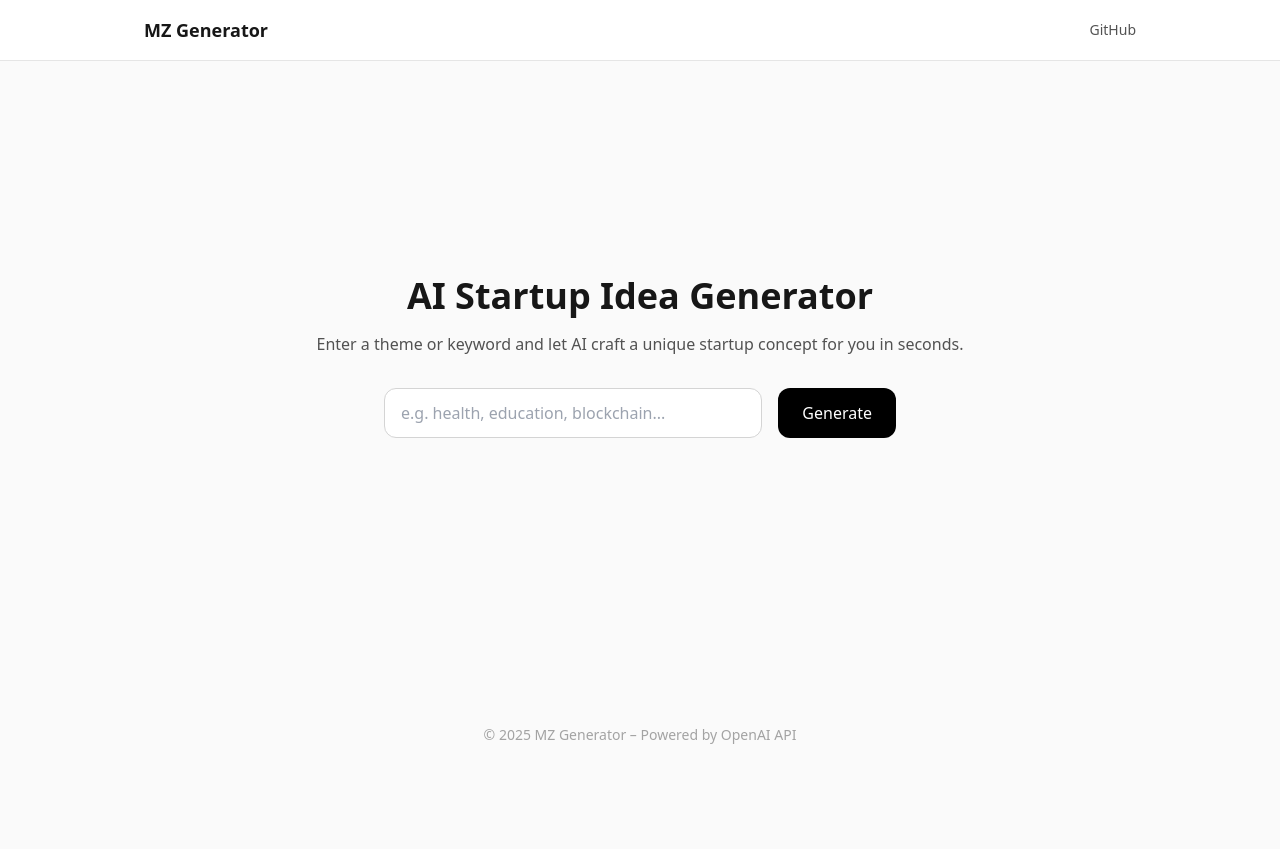
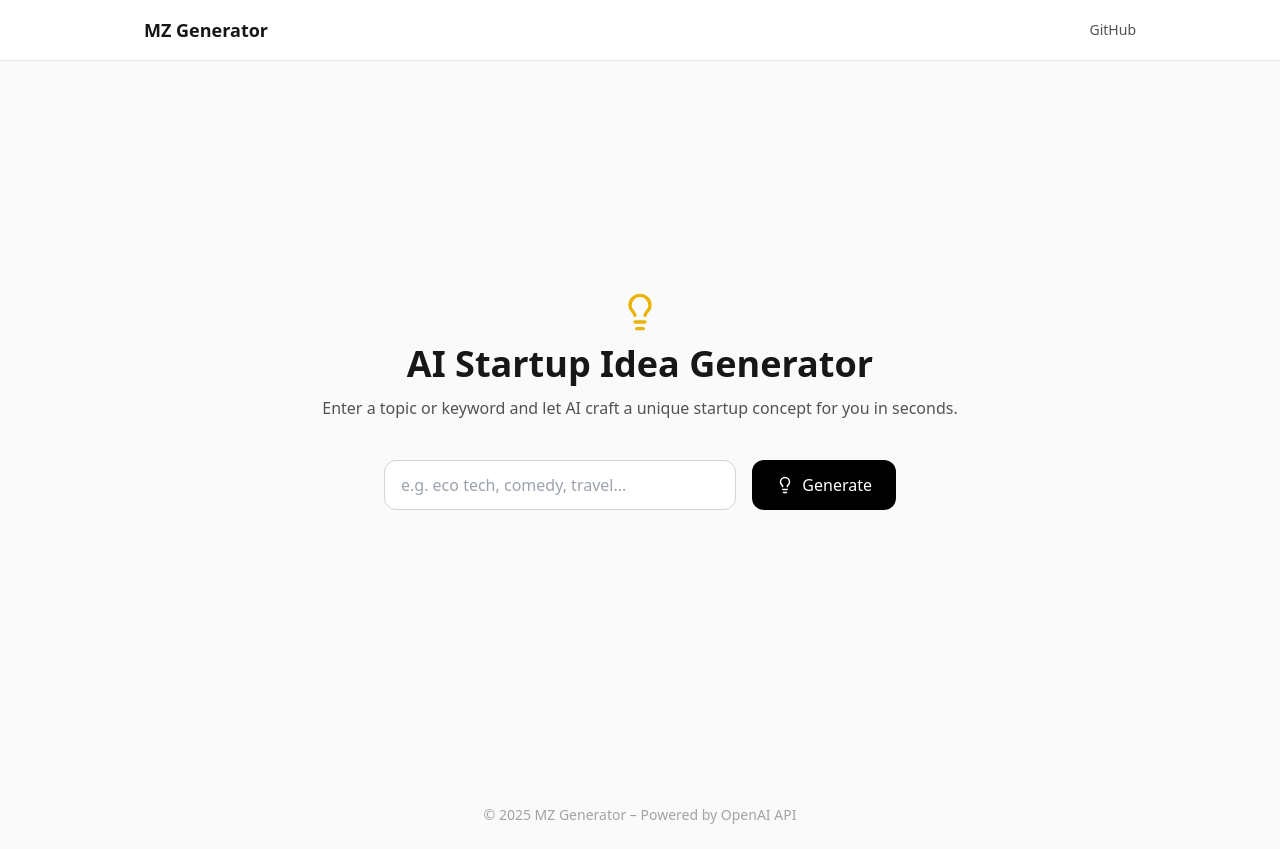
Before and after one commit to mehdi-zayani/mz-startup-generator, a Next.js app: page / in a window 1280 px wide. Before the commit the page ends 800 px from the top, so only its background shows below. Built offline with nearby package versions, Linux system fonts and the light colour scheme.

Commit message:
feat(ui): add dark mode support and dynamic SVG background for generated ideas

```diff
--- a/package.json
+++ b/package.json
@@ -9,6 +9,7 @@
     "lint": "eslint"
   },
   "dependencies": {
+    "framer-motion": "^12.23.24",
     "lucide-react": "^0.552.0",
     "next": "16.0.1",
     "openai": "^6.8.1",
--- a/src/app/page.tsx
+++ b/src/app/page.tsx
@@ -1,6 +1,7 @@
 "use client";
 
-import { Check, Copy } from "lucide-react";
+import { motion } from "framer-motion";
+import { Check, Copy, Lightbulb, Loader2 } from "lucide-react";
 import { useState } from "react";
 
 export default function HomePage() {
@@ -8,22 +9,24 @@ export default function HomePage() {
   const [idea, setIdea] = useState<string | null>(null);
   const [loading, setLoading] = useState(false);
   const [copied, setCopied] = useState(false);
+  const [svgSeed, setSvgSeed] = useState(Math.random());
 
   const generateIdea = async () => {
     if (!theme.trim()) {
-      setIdea("Please enter a theme before generating.");
+      setIdea("Please enter a topic before generating.");
       return;
     }
 
     setLoading(true);
     setIdea(null);
     setCopied(false);
+    setSvgSeed(Math.random());
 
     try {
       const response = await fetch("/api/generate", {
         method: "POST",
         headers: { "Content-Type": "application/json" },
-        body: JSON.stringify({ theme }),
+        body: JSON.stringify({ topic: theme }),
       });
 
       const data = await response.json();
@@ -43,50 +46,122 @@ export default function HomePage() {
     }
   };
 
+  // Génération d’un SVG abstrait basé sur le seed (lié au thème)
+  const renderSVG = () => {
+    const hue = Math.floor(svgSeed * 360);
+    const shapes = Array.from({ length: 6 }, (_, i) => {
+      const x = Math.random() * 300;
+      const y = Math.random() * 150;
+      const r = Math.random() * 50 + 10;
+      return (
+        <circle
+          key={i}
+          cx={x}
+          cy={y}
+          r={r}
+          fill={`hsl(${(hue + i * 60) % 360}, 70%, 60%)`}
+          fillOpacity="0.3"
+        />
+      );
+    });
+
+    return (
+      <svg
+        viewBox="0 0 300 150"
+        className="absolute inset-0 w-full h-full opacity-10 dark:opacity-20"
+      >
+        {shapes}
+      </svg>
+    );
+  };
+
   return (
-    <div className="flex flex-col items-center justify-center py-20 px-6 text-center min-h-[80vh]">
-      <h2 className="text-3xl sm:text-4xl font-semibold mb-4">AI Startup Idea Generator</h2>
-      <p className="text-neutral-600 max-w-2xl mb-8">
-        Enter a theme or keyword and let AI craft a unique startup concept for you in seconds.
-      </p>
+    <div className="flex flex-col items-center justify-center py-20 px-6 min-h-[90vh] text-center bg-neutral-50 dark:bg-neutral-900 transition-colors">
+      <motion.div
+        initial={{ opacity: 0, y: 15 }}
+        animate={{ opacity: 1, y: 0 }}
+        transition={{ duration: 0.5 }}
+        className="flex flex-col items-center gap-3"
+      >
+        <Lightbulb className="w-10 h-10 text-yellow-500 dark:text-yellow-400" />
+        <h1 className="text-3xl sm:text-4xl font-bold text-neutral-900 dark:text-neutral-100">
+          AI Startup Idea Generator
+        </h1>
+        <p className="text-neutral-600 dark:text-neutral-400 max-w-2xl">
+          Enter a topic or keyword and let AI craft a unique startup concept for you in seconds.
+        </p>
+      </motion.div>
 
-      <div className="flex flex-col sm:flex-row gap-4 w-full max-w-lg mb-6">
+      <div className="flex flex-col sm:flex-row gap-4 w-full max-w-lg mt-10">
         <input
           type="text"
-          placeholder="e.g. health, education, blockchain..."
+          placeholder="e.g. eco tech, comedy, travel..."
           value={theme}
           onChange={(e) => setTheme(e.target.value)}
-          className="flex-1 px-4 py-3 border border-neutral-300 rounded-xl focus:outline-none focus:ring-2 focus:ring-black"
+          className="flex-1 px-4 py-3 border border-neutral-300 dark:border-neutral-700 bg-white dark:bg-neutral-800 text-neutral-900 dark:text-neutral-100 rounded-xl focus:outline-none focus:ring-2 focus:ring-black dark:focus:ring-white"
         />
         <button
           onClick={generateIdea}
           disabled={loading}
-          className={`px-6 py-3 rounded-xl font-medium transition ${
+          className={`px-6 py-3 rounded-xl font-medium flex items-center justify-center gap-2 transition ${
             loading
-              ? "bg-neutral-300 cursor-not-allowed"
-              : "bg-black text-white hover:bg-neutral-800"
+              ? "bg-neutral-300 dark:bg-neutral-700 cursor-not-allowed"
+              : "bg-black text-white hover:bg-neutral-800 dark:bg-white dark:text-black dark:hover:bg-neutral-200"
           }`}
         >
+          {loading ? <Loader2 className="w-5 h-5 animate-spin" /> : <Lightbulb size={18} />}
           {loading ? "Generating..." : "Generate"}
         </button>
       </div>
 
-      <div className="mt-6 max-w-3xl w-full relative">
+      <div className="mt-10 max-w-3xl w-full relative">
         {loading && (
-          <div className="animate-pulse text-neutral-500">Thinking of something brilliant...</div>
+          <motion.div
+            initial={{ opacity: 0 }}
+            animate={{ opacity: 1 }}
+            className="animate-pulse text-neutral-500 dark:text-neutral-400"
+          >
+            Thinking of something brilliant...
+          </motion.div>
         )}
 
         {idea && (
-          <div className="mt-6 bg-white shadow-sm border border-neutral-200 rounded-2xl p-6 text-left whitespace-pre-line fade-in relative">
+          <motion.div
+            initial={{ opacity: 0, y: 10 }}
+            animate={{ opacity: 1, y: 0 }}
+            transition={{ duration: 0.4 }}
+            className="mt-6 bg-white dark:bg-neutral-800 shadow-sm border border-neutral-200 dark:border-neutral-700 rounded-2xl p-6 text-left relative overflow-hidden"
+          >
+            {renderSVG()}
             <button
               onClick={handleCopy}
-              className="absolute top-4 right-4 text-neutral-400 hover:text-black transition"
+              className="absolute top-4 right-4 text-neutral-400 hover:text-black dark:hover:text-white transition"
               title="Copy to clipboard"
             >
               {copied ? <Check size={18} /> : <Copy size={18} />}
             </button>
-            {idea}
-          </div>
+
+            {idea.split("\n").map((line, i) => {
+              if (line.startsWith("**") && line.endsWith("**")) {
+                return (
+                  <h3
+                    key={i}
+                    className="text-lg font-semibold text-black dark:text-white mt-4 relative z-10"
+                  >
+                    {line.replace(/\*\*/g, "")}
+                  </h3>
+                );
+              }
+              return (
+                <p
+                  key={i}
+                  className="text-neutral-700 dark:text-neutral-300 mt-2 leading-relaxed relative z-10"
+                >
+                  {line}
+                </p>
+              );
+            })}
+          </motion.div>
         )}
       </div>
     </div>
```
Also changed, not shown: 1 other file (tests, documents, lock files or other folders).
